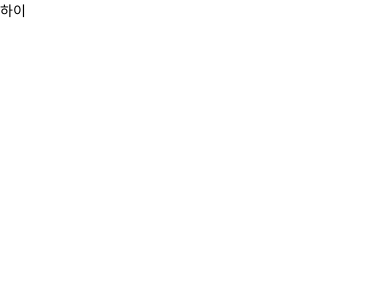
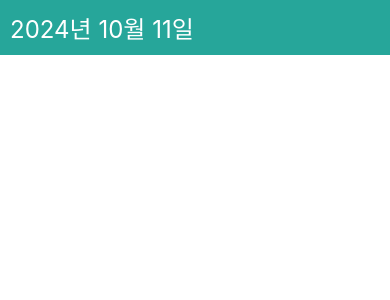
Before and after one commit to siyeol97/TodoApp, a React Native app: screen / in a window 390 px wide. Shown: the top 300 px of the page. Built offline with nearby package versions, Linux system fonts and the light colour scheme.

Commit message:
✨ Feat: DataHead component
add react-native-safe-area-context

```diff
--- a/App.tsx
+++ b/App.tsx
@@ -1,14 +1,15 @@
 import React from 'react';
-import {SafeAreaView, Text, View} from 'react-native';
+import DateHead from './components/DateHead';
+import {SafeAreaProvider, SafeAreaView} from 'react-native-safe-area-context';
 
-function App(): React.JSX.Element {
+export default function App(): React.JSX.Element {
+  const today = new Date();
+
   return (
-    <SafeAreaView>
-      <View>
-        <Text>하이</Text>
-      </View>
-    </SafeAreaView>
+    <SafeAreaProvider>
+      <SafeAreaView edges={['bottom']}>
+        <DateHead today={today} />
+      </SafeAreaView>
+    </SafeAreaProvider>
   );
 }
-
-export default App;
--- a/components/DateHead.tsx
+++ b/components/DateHead.tsx
@@ -0,0 +1,41 @@
+import {View, Text, StyleSheet, StatusBar} from 'react-native';
+import React from 'react';
+import {useSafeAreaInsets} from 'react-native-safe-area-context';
+
+interface Props {
+  today: Date;
+}
+
+export default function DateHead({today}: Props) {
+  const year = today.getFullYear();
+  const month = today.getMonth() + 1;
+  const day = today.getDate();
+
+  const {top} = useSafeAreaInsets();
+
+  return (
+    <>
+      <View style={[styles.statusBarPlaceholder, {height: top}]} />
+      <StatusBar backgroundColor="#26a69a" barStyle="light-content" />
+      <View style={styles.wrapper}>
+        <Text style={styles.dataText}>
+          {year}년 {month}월 {day}일
+        </Text>
+      </View>
+    </>
+  );
+}
+
+const styles = StyleSheet.create({
+  statusBarPlaceholder: {
+    backgroundColor: '#26a69a',
+  },
+  wrapper: {
+    padding: 10,
+    backgroundColor: '#26a69a',
+  },
+  dataText: {
+    fontSize: 24,
+    color: 'white',
+  },
+});
--- a/package.json
+++ b/package.json
@@ -11,7 +11,8 @@
   },
   "dependencies": {
     "react": "18.3.1",
-    "react-native": "0.75.4"
+    "react-native": "0.75.4",
+    "react-native-safe-area-context": "^4.11.0"
   },
   "devDependencies": {
     "@babel/core": "^7.20.0",
```
Also changed, not shown: 2 other files (tests, documents, lock files or other folders).
